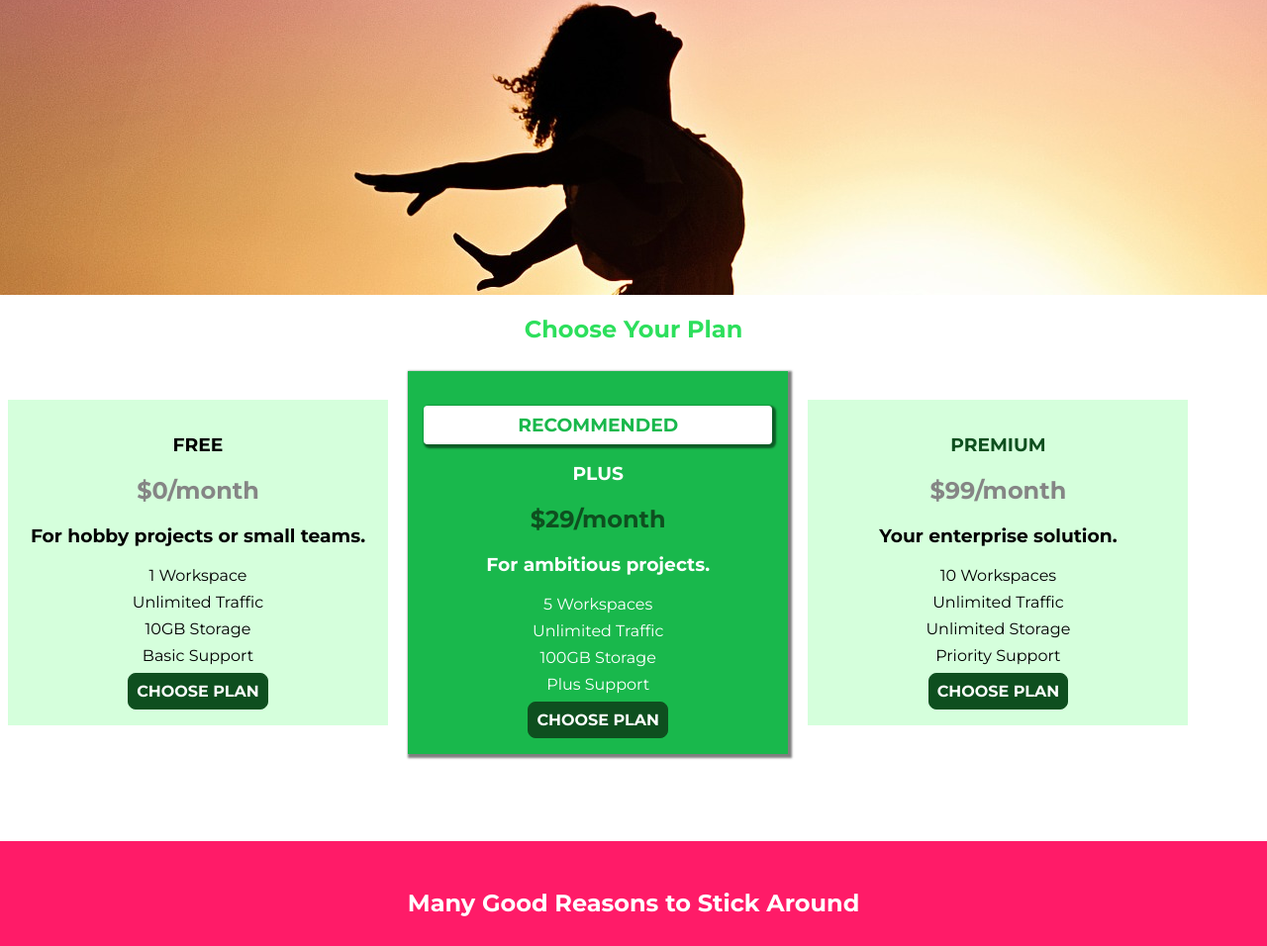
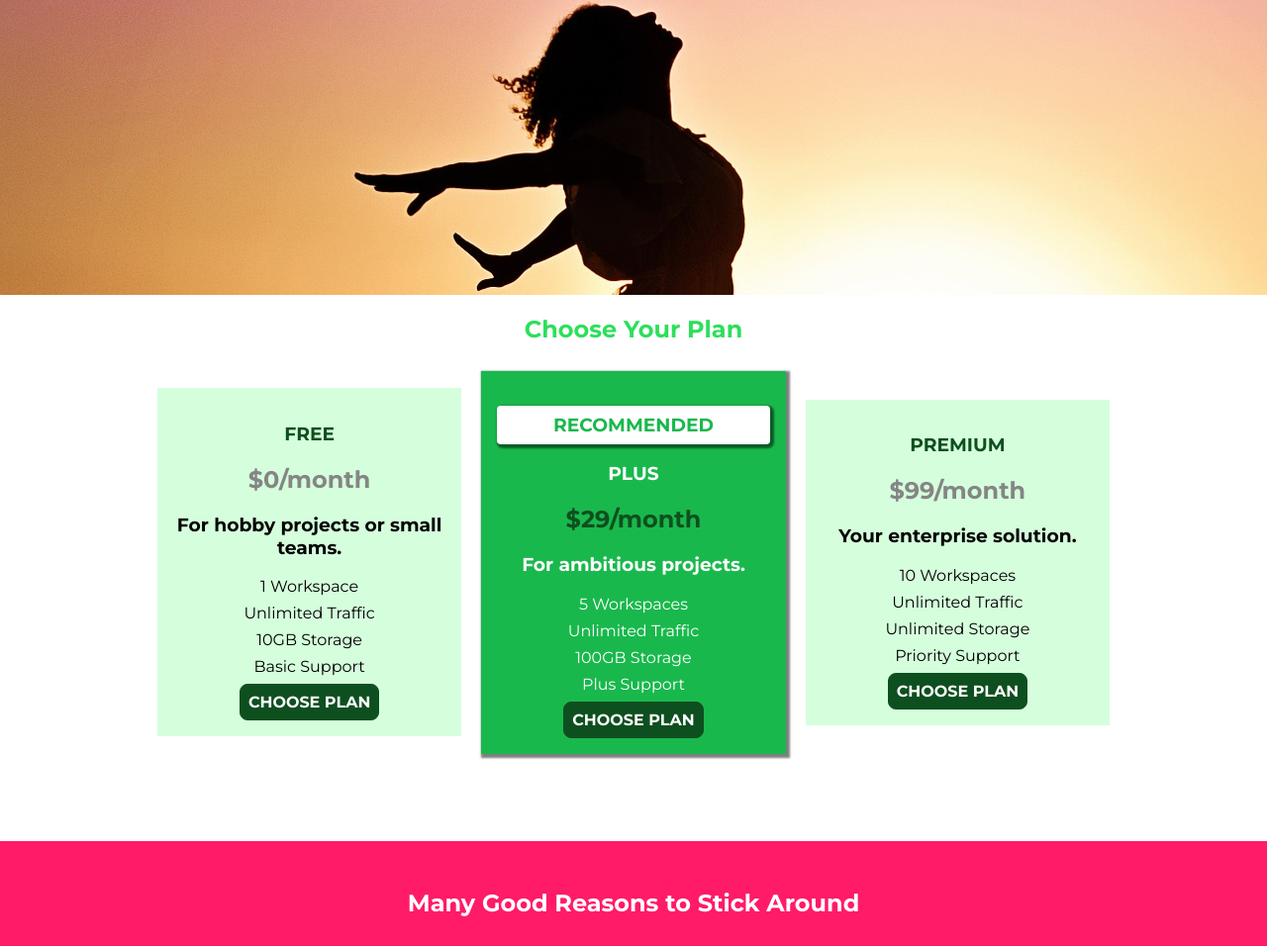
Before and after one commit to Pawper/Academind---CSS---The-Complete-Guide, a plain HTML site: page basics-01-understanding-the-course-project-starting-code/index.html in a window 1280 px wide. Shown: the part 273-1229 px from the top of the page at 99% size. Drawn offline with Linux system fonts and the light colour scheme.

Commit message:
Section 5 Complete

```diff
--- a/basics-01-understanding-the-course-project-starting-code/index.html
+++ b/basics-01-understanding-the-course-project-starting-code/index.html
@@ -40,9 +40,9 @@
     </section>
     <section id="plans">
       <h1 class="section-title">Choose Your Plan</h1>
-      <div>
+      <div class="plan__list">
         <article class="plan">
-          <h1 class="plan_title">FREE</h1>
+          <h1 class="plan__title">FREE</h1>
           <h2 class="plan__price">$0/month</h2>
           <h3>For hobby projects or small teams.</h3>
           <ul class="plan__features">
--- a/basics-01-understanding-the-course-project-starting-code/main.css
+++ b/basics-01-understanding-the-course-project-starting-code/main.css
@@ -16,6 +16,12 @@
 
 .section-title {
   color: #2ddf5c;
+  text-align: center;
+}
+
+.plan__list {
+  width: 80%;
+  margin: auto;
   text-align: center;
 }
 
```
